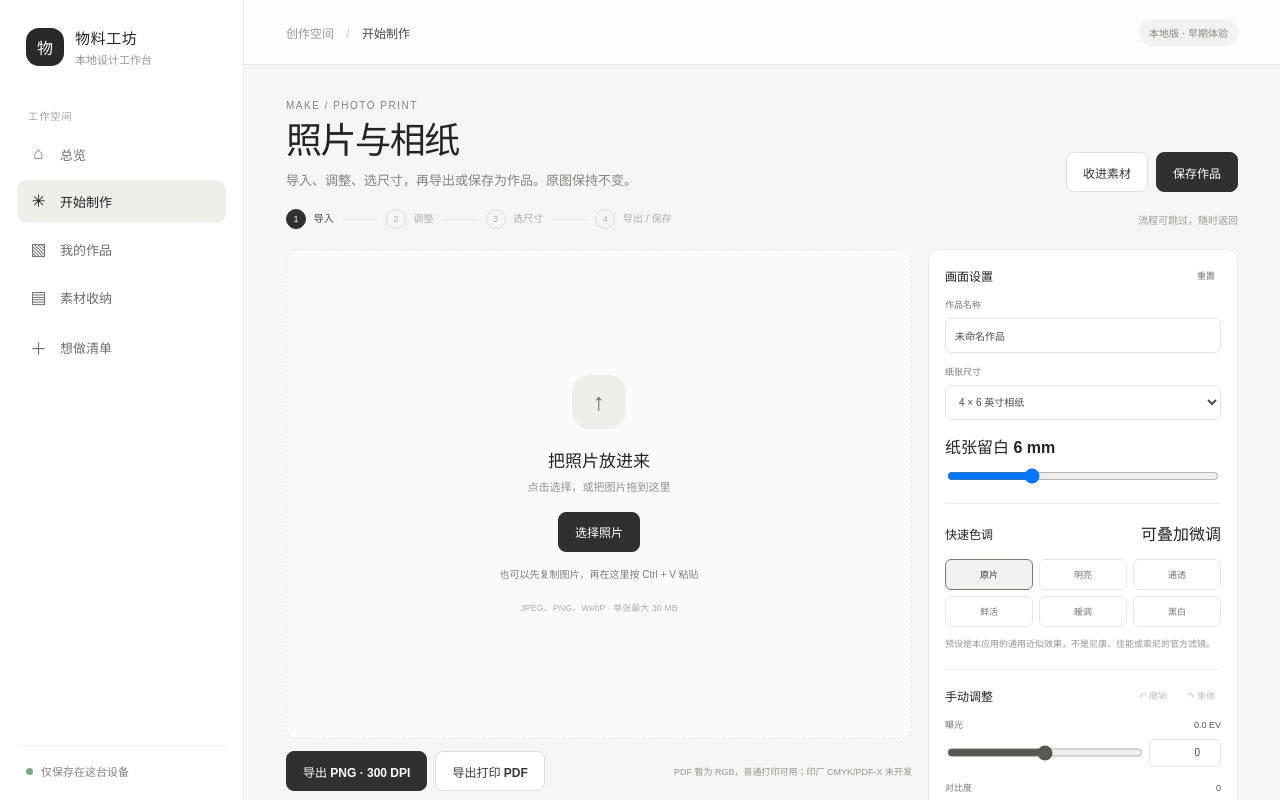
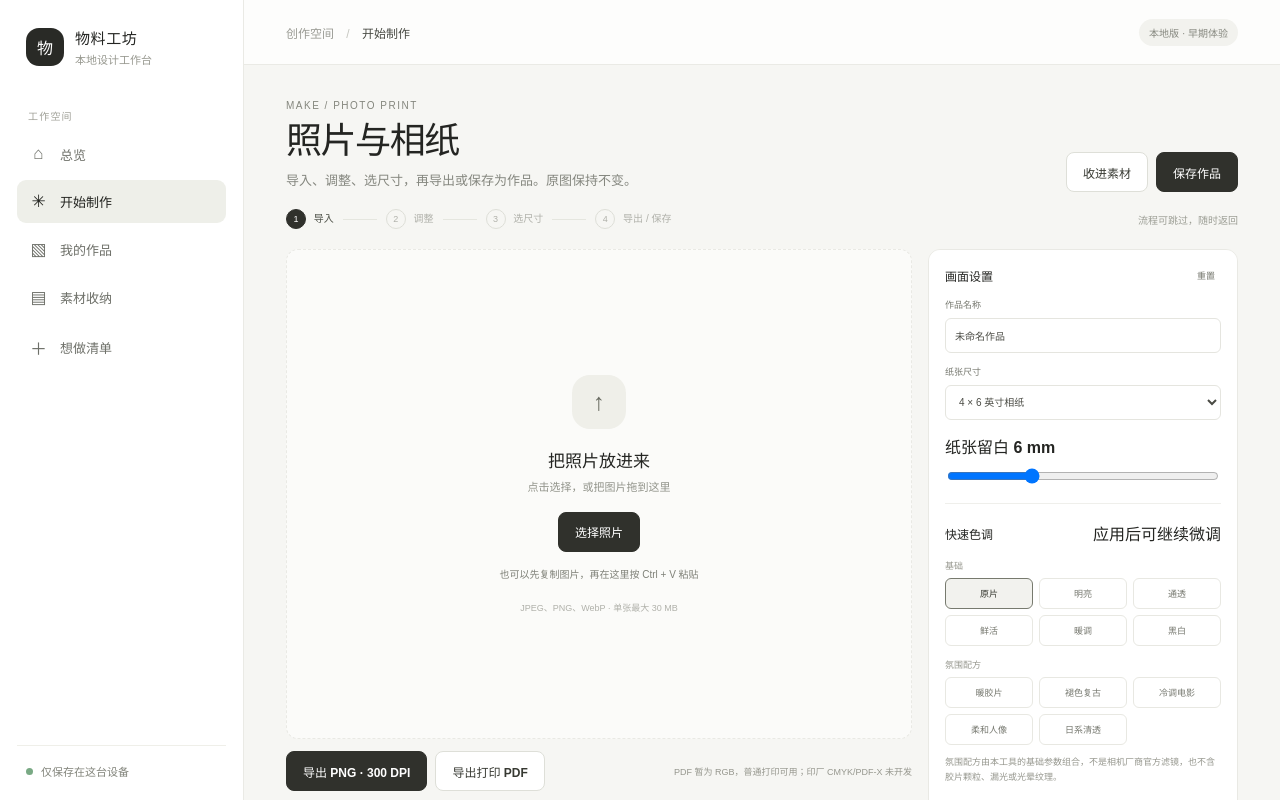
Before and after one commit to Vio-wit/print-material-studio, a Nuxt app: page /editor in a window 1280 px wide. Shown: the top 800 px of the page. Built offline with nearby package versions, Linux system fonts and the light colour scheme.

Commit message:
feat(editor): add film mood presets
Progress: 1.0.26100703

```diff
--- a/app/pages/editor.vue
+++ b/app/pages/editor.vue
@@ -55,7 +55,8 @@ const subjectAdjustmentControls: AdjustmentControl[] = [
 
 const selectedTemplate = computed(() => printTemplates.find((item) => item.id === templateId.value) || printTemplates[0]!);
 const aspectRatio = computed(() => selectedTemplate.value.widthMm + " / " + selectedTemplate.value.heightMm);
-const filters = ["原片", "明亮", "通透", "鲜活", "暖调", "黑白"];
+const basicFilters = ["原片", "明亮", "通透", "鲜活", "暖调", "黑白"];
+const moodFilters = ["暖胶片", "褪色复古", "冷调电影", "柔和人像", "日系清透"];
 const outputDpi = 300;
 const previewMaxEdge = 1400;
 const adjustingPreviewMaxEdge = 720;
@@ -69,7 +70,12 @@ const presetSettings: Record<string, Omit<EditSettings, "preset">> = {
   "通透": { exposure: 0, contrast: 10, highlights: 0, shadows: 0, temperature: 0, tint: 0, saturation: 0, vibrance: 0, warmth: 0, subjectExposure: 0, subjectContrast: 0 },
   "鲜活": { exposure: 0, contrast: 0, highlights: 0, shadows: 0, temperature: 0, tint: 0, saturation: 0, vibrance: 18, warmth: 0, subjectExposure: 0, subjectContrast: 0 },
   "暖调": { exposure: 0, contrast: 0, highlights: 0, shadows: 0, temperature: 0, tint: 0, saturation: 0, vibrance: 0, warmth: 15, subjectExposure: 0, subjectContrast: 0 },
-  "黑白": { exposure: 0, contrast: 0, highlights: 0, shadows: 0, temperature: 0, tint: 0, saturation: -100, vibrance: 0, warmth: 0, subjectExposure: 0, subjectContrast: 0 }
+  "黑白": { exposure: 0, contrast: 0, highlights: 0, shadows: 0, temperature: 0, tint: 0, saturation: -100, vibrance: 0, warmth: 0, subjectExposure: 0, subjectContrast: 0 },
+  "暖胶片": { exposure: 0.1, contrast: -8, highlights: -15, shadows: 10, temperature: 14, tint: 3, saturation: -12, vibrance: 7, warmth: 10, subjectExposure: 0, subjectContrast: 0 },
+  "褪色复古": { exposure: 0.05, contrast: -18, highlights: -5, shadows: 18, temperature: 8, tint: 2, saturation: -24, vibrance: -8, warmth: 12, subjectExposure: 0, subjectContrast: 0 },
+  "冷调电影": { exposure: -0.1, contrast: 12, highlights: -18, shadows: 9, temperature: -12, tint: -2, saturation: -12, vibrance: 2, warmth: 0, subjectExposure: 0, subjectContrast: 0 },
+  "柔和人像": { exposure: 0.15, contrast: -8, highlights: -20, shadows: 18, temperature: 3, tint: 2, saturation: -8, vibrance: 4, warmth: 2, subjectExposure: 0, subjectContrast: 0 },
+  "日系清透": { exposure: 0.15, contrast: -6, highlights: -10, shadows: 14, temperature: 4, tint: 4, saturation: -6, vibrance: 12, warmth: 4, subjectExposure: 0, subjectContrast: 0 }
 };
 
 let decodedImage: HTMLImageElement | null = null;
@@ -618,10 +624,13 @@ async function addToAssets() {
         <label class="field-label">纸张尺寸<select v-model="templateId"><option v-for="item in printTemplates" :key="item.id" :value="item.id">{{ item.name }}</option></select></label>
         <label class="range-label"><span>纸张留白 <b>{{ marginMm }} mm</b></span><input v-model.number="marginMm" type="range" min="0" max="20" step="1"></label>
       </div>
-      <div class="control-section"><div class="control-title"><h2>快速色调</h2><span class="control-hint">可叠加微调</span></div>
-        <div class="preset-grid"><button v-for="filter in filters" :key="filter" class="preset-chip" :class="{ selected: settings.preset === filter }" @click="applyPreset(filter)">{{ filter }}</button></div>
+      <div class="control-section"><div class="control-title"><h2>快速色调</h2><span class="control-hint">应用后可继续微调</span></div>
+        <div class="preset-groups">
+          <div class="preset-group"><span class="preset-group-title">基础</span><div class="preset-grid"><button v-for="filter in basicFilters" :key="filter" class="preset-chip" :class="{ selected: settings.preset === filter }" @click="applyPreset(filter)">{{ filter }}</button></div></div>
+          <div class="preset-group"><span class="preset-group-title">氛围配方</span><div class="preset-grid"><button v-for="filter in moodFilters" :key="filter" class="preset-chip" :class="{ selected: settings.preset === filter }" @click="applyPreset(filter)">{{ filter }}</button></div></div>
+        </div>
         <div v-if="settings.preset === '自定义'" class="preset-custom" role="status">自定义 · 参数已按下面滑杆显示</div>
-        <p class="adjustment-note">预设是本应用的通用近似效果，不是尼康、佳能或索尼的官方滤镜。</p>
+        <p class="adjustment-note">氛围配方由本工具的基础参数组合，不是相机厂商官方滤镜，也不含胶片颗粒、漏光或光晕纹理。</p>
       </div>
       <div class="control-section"><div class="control-title"><h2>手动调整</h2><div class="history-actions"><button class="text-button" :disabled="!canUndo" @click="undoSettings">↶ 撤销</button><button class="text-button" :disabled="!canRedo" @click="redoSettings">↷ 重做</button></div></div>
         <div v-for="item in adjustmentControls" :key="item.key" class="range-label">
@@ -659,6 +668,7 @@ async function addToAssets() {
 .field-label{display:grid;gap:7px;font-size:9px;color:#777970;margin-top:12px}.field-label input,.field-label select{width:100%;height:35px;border:1px solid #e5e5df;border-radius:6px;padding:0 9px;color:#4a4b44;background:white;font-size:10px;outline:none}.field-label input:focus,.field-label select:focus{border-color:#a8aa9e}
 .range-label{display:grid;gap:8px;margin-top:14px}.range-heading{display:flex;justify-content:space-between;align-items:baseline;color:#76786f;font-size:9px}.range-heading label{cursor:pointer}.range-heading b{color:#565850;font-weight:500}.range-inputs{display:grid;grid-template-columns:minmax(0,1fr) 72px;gap:8px;align-items:center}.range-inputs input[type=range]{width:100%;accent-color:#56594e;height:13px}.range-inputs .value-input{width:72px;height:28px;border:1px solid #e5e5df;border-radius:5px;padding:0 5px;color:#4a4b44;background:white;font-size:10px;text-align:right}.range-inputs .value-input:focus{border-color:#a8aa9e;outline:none}
 .preset-grid{display:grid;grid-template-columns:repeat(3,1fr);gap:6px}.preset-chip{height:31px;border:1px solid #e8e8e2;background:white;border-radius:6px;font-size:9px;color:#777970}.preset-chip.selected{border-color:#777a6e;background:#f2f2ee;color:#373930}
+.preset-groups{display:grid;gap:12px}.preset-group{display:grid;gap:6px}.preset-group-title{font-size:9px;color:#96978e}
 .adjustment-note{margin:10px 0 0;color:#96978e;font-size:9px;line-height:1.6}.preset-custom{margin-top:8px;color:#56594e;font-size:9px}
 .privacy-note{display:flex;gap:9px;padding:14px 0;color:#7c7e75}.privacy-note>span{color:#87977f;font-size:14px}.privacy-note p{margin:0;font-size:9px;line-height:1.7}.privacy-note b{font-size:9px;color:#5b5d55}
 @media(max-width:1000px){.editor-layout{grid-template-columns:1fr}.controls{position:static;max-height:none;overflow:visible;display:grid;grid-template-columns:1fr 1fr;column-gap:20px}.privacy-note{grid-column:1/-1}}
```
Also changed, not shown: 1 other file (tests, documents, lock files or other folders).
